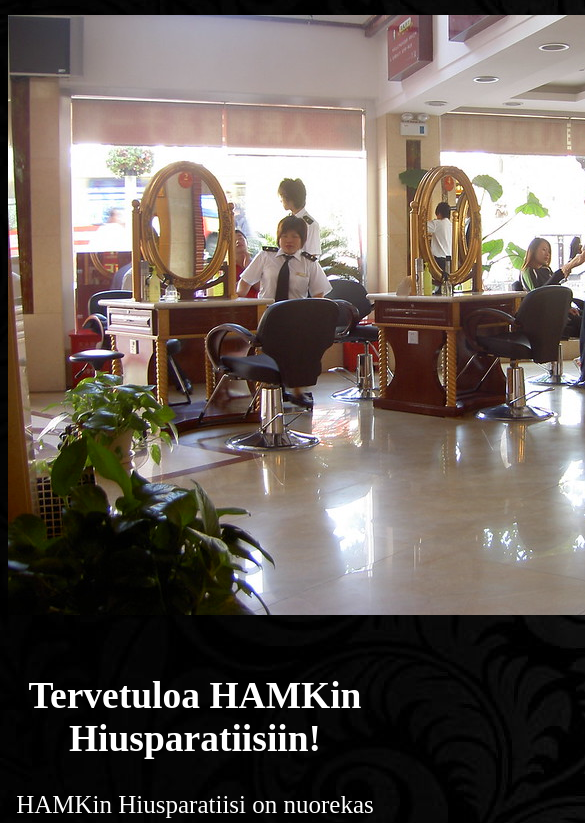
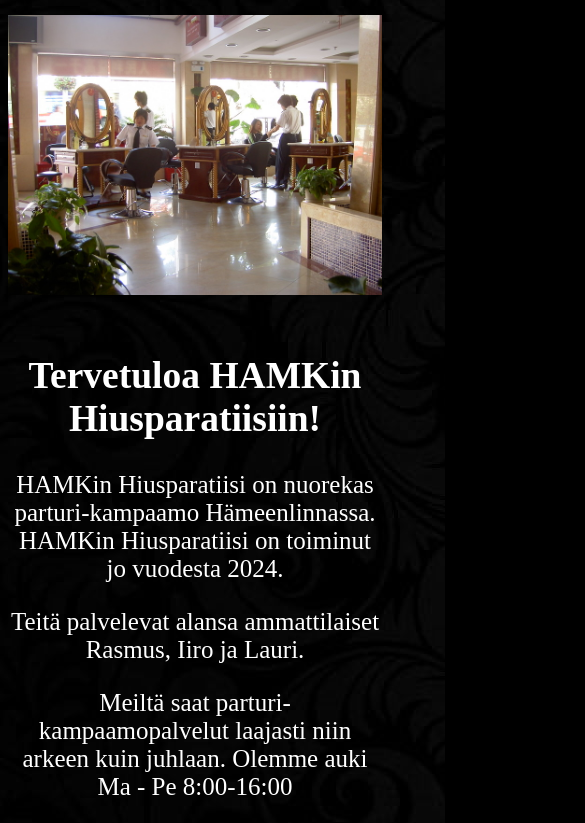
Before and after one commit to RasmusLaitilaHAMK/WebDevTeam6, a plain HTML site: page index.html in a window 390 px wide. Shown: the part 482-1305 px from the top of the page, 585 px wide, since content can reach past the window. Drawn offline with Linux system fonts and the light colour scheme.

Commit message:
Made images more phone friendly

```diff
--- a/css/rasmus-style.css
+++ b/css/rasmus-style.css
@@ -12,6 +12,8 @@ header{
     font-family: serif;
     font-weight: bold;
     justify-content: center;
+    max-width: 100%;
+
 }
 
 footer{
@@ -73,6 +75,14 @@ nav ul{
     color: red;
 }
 
+#image{
+    align-items: center;
+    display: block;
+    margin: auto;
+    max-width: 100%;
+    height: auto;
+}
+
 picture{
     display: flex;
     color: white;
```
